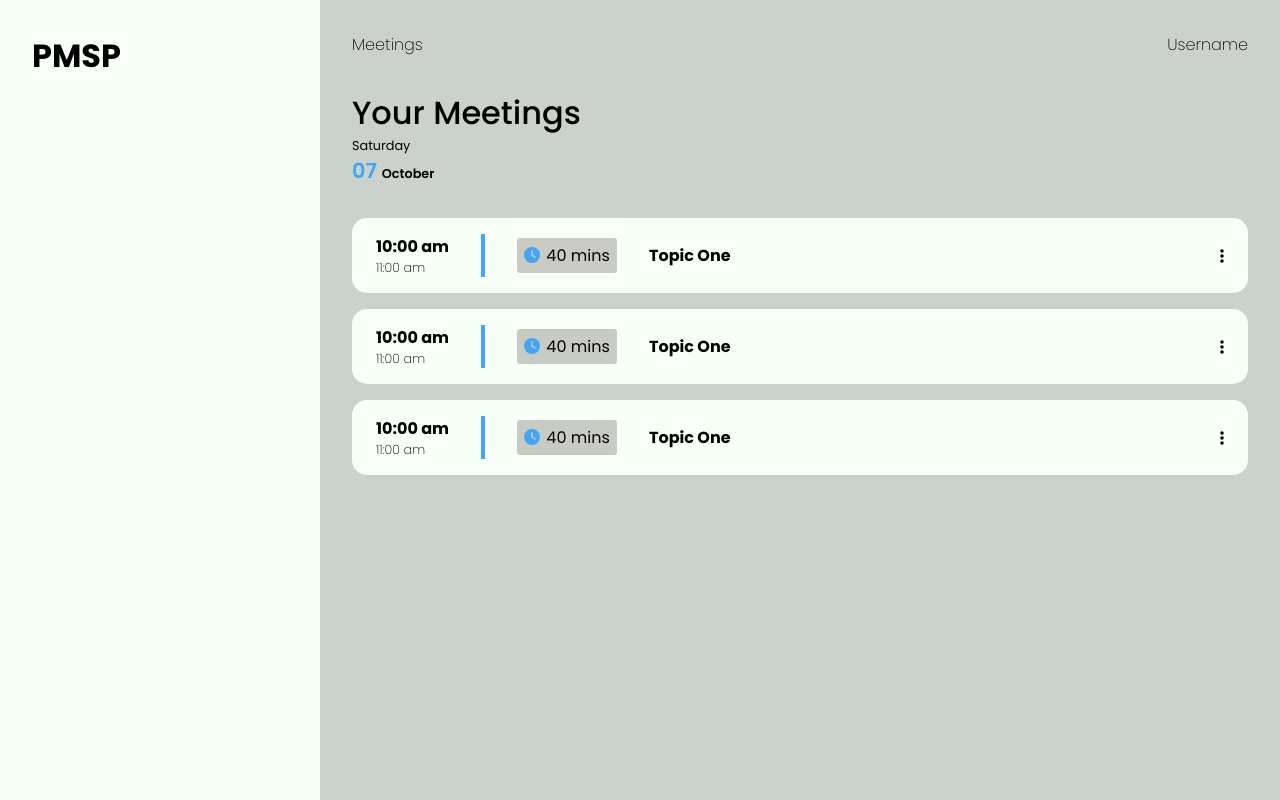
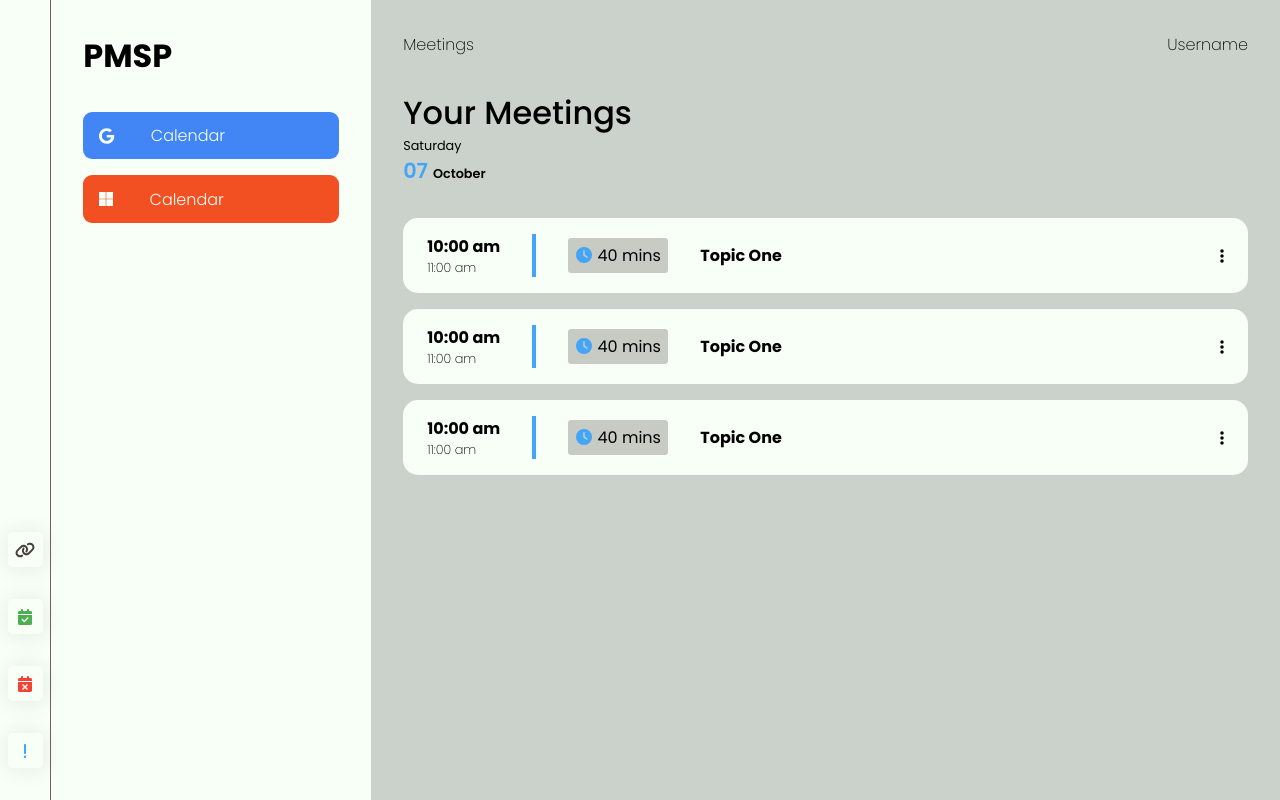
Before and after one commit to namanthanki/pmsp, a React (Vite) app in the folder pmsp_client/: page / in a window 1280 px wide. Built offline with nearby package versions, Linux system fonts and the light colour scheme; sample sign-in values are in the browser's storage.

Commit message:
Added Calendar Buttons & Meeting Buttons

```diff
--- a/pmsp_client/package.json
+++ b/pmsp_client/package.json
@@ -19,7 +19,8 @@
     "react": "^18.2.0",
     "react-dom": "^18.2.0",
     "react-router-dom": "^6.16.0",
-    "react-toastify": "^9.1.3"
+    "react-toastify": "^9.1.3",
+    "react-tooltip": "^5.21.5"
   },
   "devDependencies": {
     "@types/react": "^18.2.15",
--- a/pmsp_client/src/index.css
+++ b/pmsp_client/src/index.css
@@ -2,6 +2,8 @@
 
 :root {
   --primary: #42A5F5;
+  --google-blue: #4285F4;
+  --microsoft-red: #F25022;
   --white: #F7FFF7;
   --gray: #cbd2cb;
   --black: #463F3A;
@@ -53,6 +55,32 @@ input[type='submit'] {
   font-weight: 700;
   color: var(--white);
   cursor: pointer;
+}
+
+.google-calendar-btn,
+.microsoft-calendar-btn {
+  display: flex;
+  align-items: center;
+  justify-content: flex-start;
+  gap: 2rem;
+  width: 100%;
+  outline: none;
+  padding: .7rem 1rem;
+  border-radius: 9px;
+  border: none;
+  background: var(--google-blue);
+  font-weight: 700;
+  color: var(--white);
+  cursor: pointer;
+}
+
+.google-calendar-btn span,
+.microsoft-calendar-btn span {
+  font-weight: 300;
+}
+
+.microsoft-calendar-btn {
+  background: var(--microsoft-red);
 }
 
 .register-container,
@@ -127,10 +155,64 @@ input[type='submit'] {
   background: var(--white);
 }
 
+.dashboard-container .drawer {
+  width: 4%;
+  height: 100%;
+  border-right: 1px solid var(--black-transparent);
+  padding-block: 2rem;
+  display: flex;
+  flex-direction: column;
+  justify-content: flex-end;
+}
+
+.dashboard-container .drawer .navigation-container {
+  width: 100%;
+  display: flex;
+  flex-direction: column;
+  align-items: center;
+  justify-content: center;
+  gap: 2rem;
+}
+
+.dashboard-container .drawer .navigation-container a {
+  border-radius: 5px;
+  display: flex;
+  align-items: center;
+  justify-content: center;
+  width: 35px;
+  height: 35px;
+  box-shadow: 1px 1px 23px rgba(0, 0, 0, 0.09)
+}
+
+.dashboard-container .drawer .navigation-container .confirmed-meetings {
+  color: var(--success);
+}
+
+.dashboard-container .drawer .navigation-container .canceled-meetings {
+  color: var(--error);
+}
+
+.dashboard-container .drawer .navigation-container .RSVP-meetings {
+  color: var(--primary);
+}
+
 .dashboard-container .sidebar {
   width: 25%;
   height: 100%;
   padding: 2rem;
+  display: flex;
+  flex-direction: column;
+  align-items: flex-start;
+  gap: 2rem;
+}
+
+.dashboard-container .sidebar .buttons-container {
+  width: 100%;
+  display: flex;
+  flex-direction: column;
+  align-items: flex-start;
+  justify-content: center;
+  gap: 1rem;
 }
 
 .dashboard-container .meetings-container {
@@ -140,7 +222,7 @@ input[type='submit'] {
   justify-content: flex-start;
   gap: 2rem;
   height: 100%;
-  width: 75%;
+  width: 71%;
   padding: 2rem;
   background-color: var(--gray);
 }
--- a/pmsp_client/src/screens/Dashboard.jsx
+++ b/pmsp_client/src/screens/Dashboard.jsx
@@ -1,11 +1,66 @@
+import { Link } from "react-router-dom";
+import { Tooltip } from "react-tooltip";
+
 import { FontAwesomeIcon } from "@fortawesome/react-fontawesome";
-import { faEllipsisVertical, faClock } from "@fortawesome/free-solid-svg-icons";
+import {
+  faEllipsisVertical,
+  faClock,
+  faCalendarCheck,
+  faCalendarXmark,
+  faExclamation,
+  faLink,
+} from "@fortawesome/free-solid-svg-icons";
+import { faGoogle, faMicrosoft } from "@fortawesome/free-brands-svg-icons";
 
 const Dashboard = () => {
   return (
     <div className="dashboard-container">
+      <div className="drawer">
+        <div className="navigation-container">
+          <Link
+            to="/"
+            className="create-link"
+            data-tooltip-id="create-link"
+            data-tooltip-content="Create Link">
+            <FontAwesomeIcon icon={faLink} />
+          </Link>
+          <Tooltip id="create-link" place="right" />
+          <Link
+            to="/"
+            className="confirmed-meetings"
+            data-tooltip-id="confirmed-meetings"
+            data-tooltip-content="Confirmed Meetings">
+            <FontAwesomeIcon icon={faCalendarCheck} />
+          </Link>
+          <Tooltip id="confirmed-meetings" place="right" />
+          <Link
+            to="/"
+            className="canceled-meetings"
+            data-tooltip-id="canceled-meetings"
+            data-tooltip-content="Canceled Meetings">
+            <FontAwesomeIcon icon={faCalendarXmark} />
+          </Link>
+          <Tooltip id="canceled-meetings" place="right" />
+          <Link
+            to="/"
+            className="RSVP-meetings"
+            data-tooltip-id="RSVP-meetings"
+            data-tooltip-content="Waiting List">
+            <FontAwesomeIcon icon={faExclamation} />
+          </Link>
+          <Tooltip id="RSVP-meetings" place="right" />
+        </div>
+      </div>
       <div className="sidebar">
         <h1>PMSP</h1>
+        <div className="buttons-container">
+          <Link to="/" className="google-calendar-btn">
+            <FontAwesomeIcon icon={faGoogle} /> <span>&nbsp;Calendar</span>
+          </Link>
+          <Link to="/" className="microsoft-calendar-btn">
+            <FontAwesomeIcon icon={faMicrosoft} /> <span>&nbsp;Calendar</span>
+          </Link>
+        </div>
       </div>
       <div className="meetings-container">
         <div className="top-nav">
```
Also changed, not shown: 1 other file (tests, documents, lock files or other folders).
